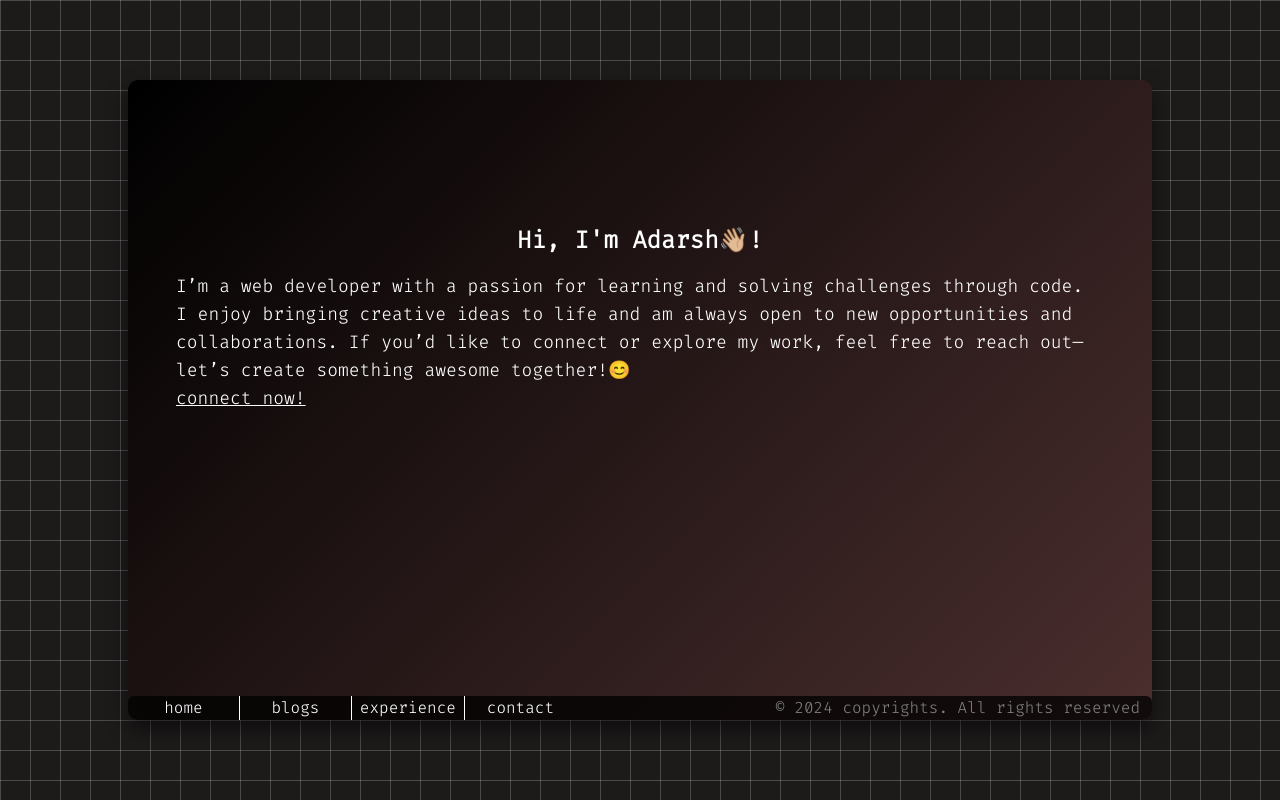
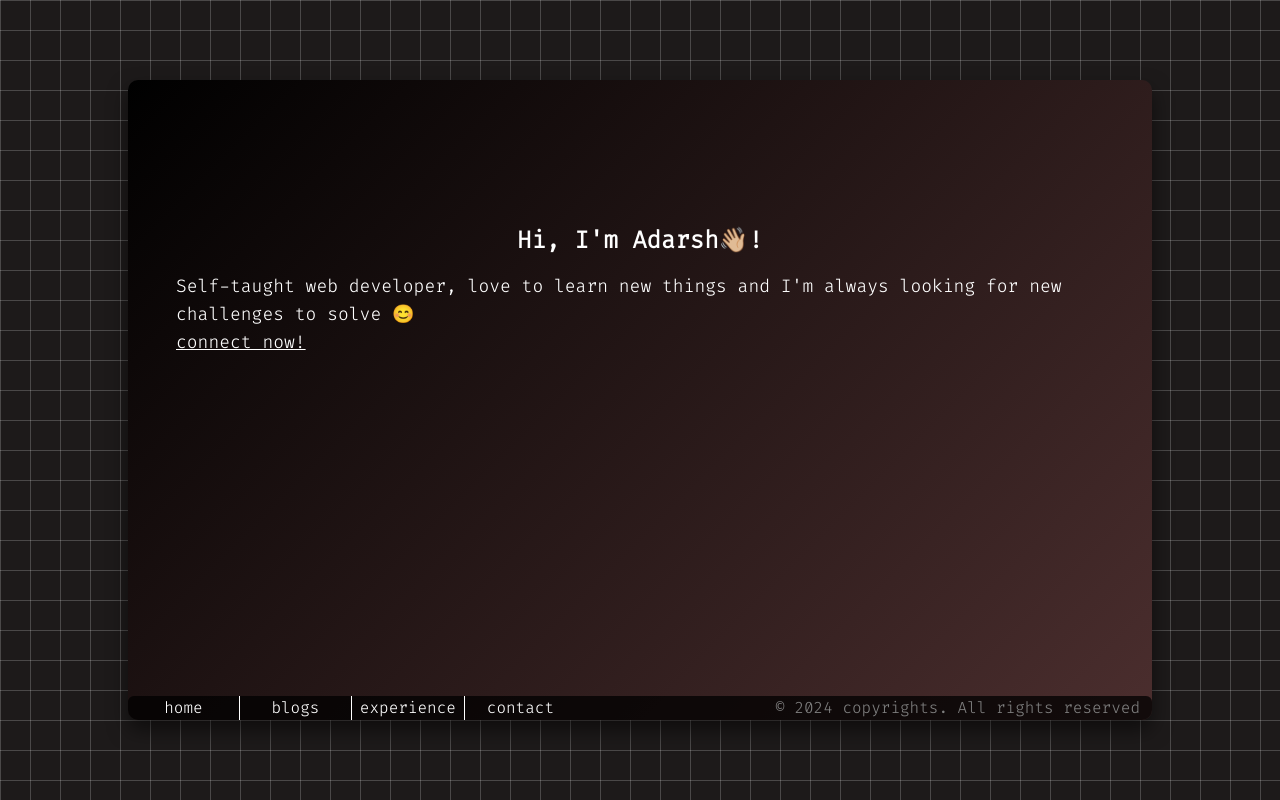
Before and after one commit to adarsh-pv/Portfolio, a Next.js app: page / in a window 1280 px wide. Built offline with nearby package versions, Linux system fonts and the light colour scheme.

Commit message:
changed home screen

```diff
--- a/src/app/page.tsx
+++ b/src/app/page.tsx
@@ -10,8 +10,8 @@ const HomePage = () => {
           Hi, I&#39;m Adarsh👋🏼!
         </h1>
         <p className="text-lg mb-4 text-start">
-        I’m a web developer with a passion for learning and solving challenges through code. I enjoy bringing creative ideas to life and am always open to new opportunities and collaborations.
-If you’d like to connect or explore my work, feel free to reach out—let’s create something awesome together!😊<br />
+          Self-taught web developer, love to learn new things and I&#39;m always
+          looking for new challenges to solve 😊<br />
           <a href="/contact" className="underline">connect now!</a>
         </p>
         {/* <p className="text-lg mb-4 text-start">
```
